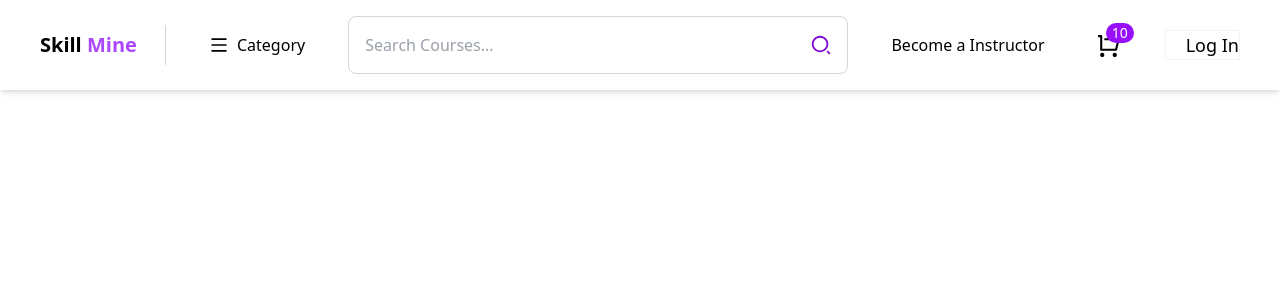
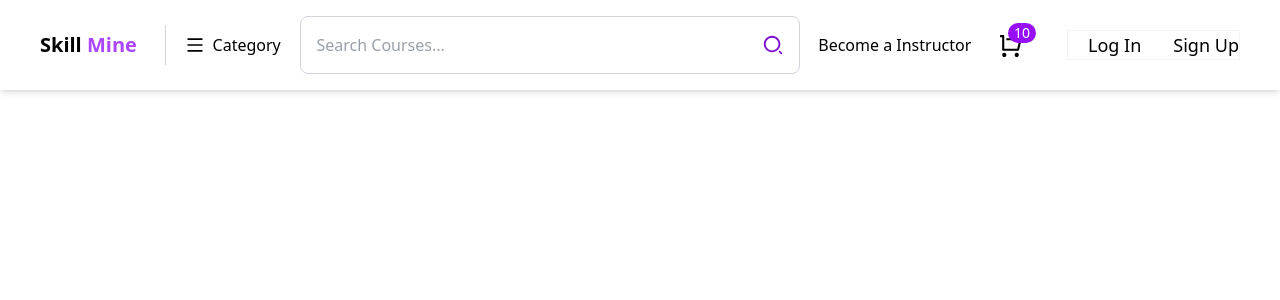
Before and after one commit to Divyadharshana5/Skill-mine, a React (Vite) app: page / in a window 1280 px wide. Shown: the top 300 px of the page. Built offline with nearby package versions, Linux system fonts and the light colour scheme.

Commit message:
update Navbar.jsx

```diff
--- a/src/Components/Navbar.jsx
+++ b/src/Components/Navbar.jsx
@@ -103,6 +103,9 @@ const Navbar = () => {
             <Link to=" " className="text-lg font-medium hover:text-purple-500">
               Log In
             </Link>
+            <Link to=" " className="text-lg font-medium hover:text-purple-500">
+              Sign Up
+            </Link>
           </span>
         </div>
       </nav>
```
